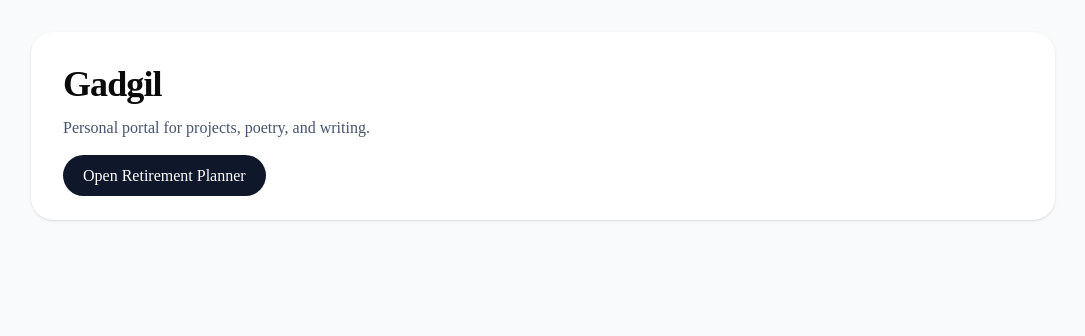
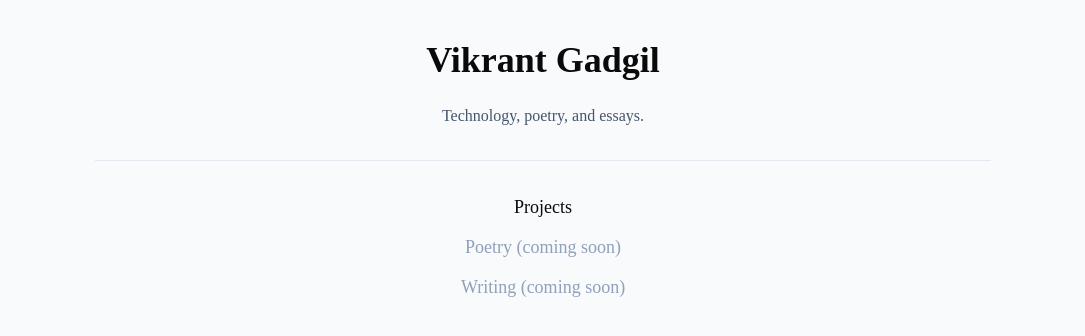
Before and after one commit to vikrantgadgil/gadgil-next, a Next.js app: page / in a window 1280 px wide. Shown: the top 336 px of the page, without its empty margins (97-1182 px from the left). Built offline with nearby package versions, Linux system fonts and the light colour scheme.

Commit message:
Update homepage text and links

```diff
--- a/app/page.tsx
+++ b/app/page.tsx
@@ -2,22 +2,29 @@ import Link from "next/link";
 
 export default function HomePage() {
   return (
-    <main className="min-h-screen bg-slate-50 p-8">
-      <div className="mx-auto max-w-5xl space-y-8">
-        <section className="rounded-3xl bg-white p-8 shadow-sm">
-          <h1 className="text-4xl font-semibold tracking-tight">Gadgil</h1>
-          <p className="mt-3 text-slate-600">
-            Personal portal for projects, poetry, and writing.
-          </p>
-          <div className="mt-6">
-            <Link
-              href="/projects/retirement-planner"
-              className="rounded-full bg-slate-900 px-5 py-3 text-white"
-            >
-              Open Retirement Planner
+    <main className="min-h-screen bg-slate-50 p-10">
+      <div className="mx-auto max-w-4xl space-y-6 text-center">
+        <h1 className="text-4xl font-semibold">Vikrant Gadgil</h1>
+
+        <p className="text-slate-600">Technology, poetry, and essays.</p>
+
+        <hr className="my-8 border-slate-200" />
+
+        <div className="space-y-3 text-lg">
+          <div>
+            <Link href="/projects/retirement-planner" className="hover:underline">
+              Projects
             </Link>
           </div>
-        </section>
+
+          <div>
+            <span className="text-slate-400">Poetry (coming soon)</span>
+          </div>
+
+          <div>
+            <span className="text-slate-400">Writing (coming soon)</span>
+          </div>
+        </div>
       </div>
     </main>
   );
```
